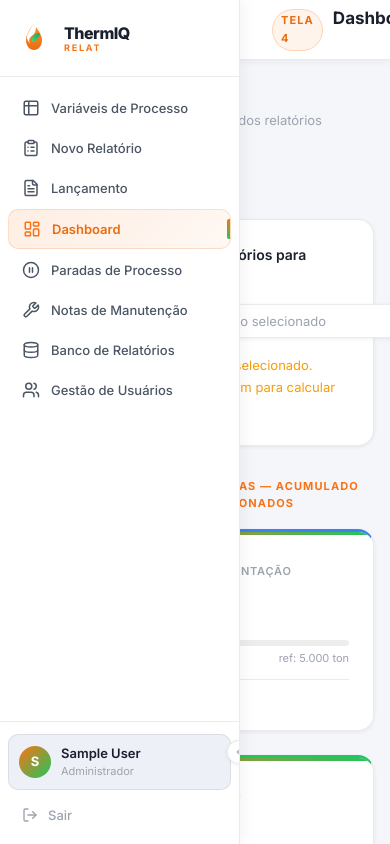
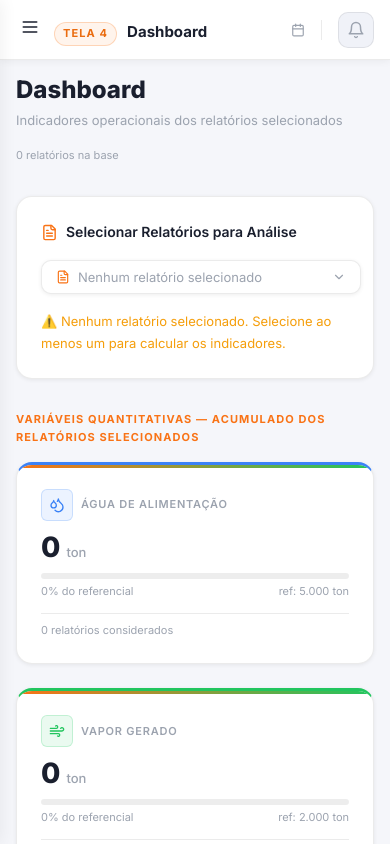
Before and after one commit to waldockandrade/ThermIQ-Relat, a React (Vite) app: page /dashboard in a window 390 px wide. Shown: the top 844 px of the page. Built offline with nearby package versions, Linux system fonts and the light colour scheme; sample sign-in values are in the browser's storage.

Commit message:
fix: adjust mobile layout and vercel SPA routing

```diff
--- a/src/App.jsx
+++ b/src/App.jsx
@@ -27,12 +27,18 @@ function ProtectedRoute({ children }) {
 
 function AppLayout() {
   const [collapsed, setCollapsed] = useState(false)
+  const [mobileOpen, setMobileOpen] = useState(false)
 
   return (
     <div className="app-layout">
-      <Sidebar collapsed={collapsed} onToggle={() => setCollapsed(v => !v)} />
+      <Sidebar
+        collapsed={collapsed}
+        onToggle={() => setCollapsed(v => !v)}
+        mobileOpen={mobileOpen}
+        onMobileClose={() => setMobileOpen(false)}
+      />
       <div className={`app-main${collapsed ? ' sidebar-collapsed' : ''}`}>
-        <Topbar />
+        <Topbar onMobileToggle={() => setMobileOpen(v => !v)} />
         <main className="page-content">
           <Routes>
             <Route path="/"                      element={<Navigate to="/variaveis" replace />} />
--- a/src/components/Sidebar.css
+++ b/src/components/Sidebar.css
@@ -222,3 +222,32 @@
   color: white;
   border-color: var(--accent);
 }
+
+.sidebar-overlay {
+  display: none;
+  position: fixed;
+  inset: 0;
+  background: rgba(0, 0, 0, 0.4);
+  backdrop-filter: blur(2px);
+  z-index: 90;
+  opacity: 0;
+  transition: opacity var(--transition-normal);
+}
+
+.sidebar-overlay.show {
+  display: block;
+  opacity: 1;
+}
+
+@media (max-width: 768px) {
+  .sidebar {
+    transform: translateX(-100%);
+  }
+  .sidebar.mobile-open {
+    transform: translateX(0);
+    width: var(--sidebar-width); /* Garante que ela esteja cheia quando aberta no mobile */
+  }
+  .collapse-btn {
+    display: none;
+  }
+}
--- a/src/components/Sidebar.jsx
+++ b/src/components/Sidebar.jsx
@@ -29,13 +29,14 @@ const NAV_ITEMS = [
   { path: '/usuarios',    label: 'Gestão de Usuários',    icon: Users,           adminOnly: true  },
 ]
 
-export default function Sidebar({ collapsed, onToggle }) {
+export default function Sidebar({ collapsed, onToggle, mobileOpen, onMobileClose }) {
   const navigate   = useNavigate()
   const location   = useLocation()
   const { user, logout, isAdmin } = useAuth()
 
   function handleNav(path) {
     navigate(path)
+    if (onMobileClose) onMobileClose()
   }
 
   function handleLogout() {
@@ -46,7 +47,9 @@ export default function Sidebar({ collapsed, onToggle }) {
   const visibleItems = NAV_ITEMS.filter(item => !item.adminOnly || isAdmin())
 
   return (
-    <aside className={`sidebar${collapsed ? ' collapsed' : ''}`}>
+    <>
+      <div className={`sidebar-overlay${mobileOpen ? ' show' : ''}`} onClick={onMobileClose} />
+      <aside className={`sidebar${collapsed ? ' collapsed' : ''}${mobileOpen ? ' mobile-open' : ''}`}>
       {/* Logo */}
       <div className="sidebar-logo">
         {/* Flame + Leaf logo */}
@@ -121,5 +124,6 @@ export default function Sidebar({ collapsed, onToggle }) {
         {collapsed ? <ChevronRight size={14} /> : <ChevronLeft size={14} />}
       </button>
     </aside>
+    </>
   )
 }
--- a/src/components/Topbar.css
+++ b/src/components/Topbar.css
@@ -80,3 +80,33 @@
   color: var(--accent);
   border-color: rgba(249, 115, 22, 0.3);
 }
+
+.topbar-menu-btn {
+  display: none;
+  align-items: center;
+  justify-content: center;
+  background: transparent;
+  border: none;
+  color: var(--text-primary);
+  cursor: pointer;
+  padding: 4px;
+}
+.topbar-menu-btn:hover {
+  color: var(--accent);
+}
+
+@media (max-width: 768px) {
+  .topbar {
+    left: 0;
+    padding: 0 var(--space-md);
+  }
+  .topbar-menu-btn {
+    display: flex;
+  }
+  .topbar-title {
+    font-size: var(--text-md);
+  }
+  .topbar-date span {
+    display: none; /* remove o texto da data no celular, mantém só icone caso falte espaço ou nem isso */
+  }
+}
--- a/src/components/Topbar.jsx
+++ b/src/components/Topbar.jsx
@@ -1,6 +1,6 @@
 import React from 'react'
 import { useLocation } from 'react-router-dom'
-import { Bell, Search, Calendar } from 'lucide-react'
+import { Bell, Search, Calendar, Menu } from 'lucide-react'
 import './Topbar.css'
 
 const ROUTE_LABELS = {
@@ -20,13 +20,16 @@ function nowLabel() {
   })
 }
 
-export default function Topbar() {
+export default function Topbar({ onMobileToggle }) {
   const location = useLocation()
   const route    = ROUTE_LABELS[location.pathname] || { label: 'ThermIQ Relat', sub: '' }
 
   return (
     <header className="topbar">
       <div className="topbar-left">
+        <button className="topbar-menu-btn" onClick={onMobileToggle} title="Menu">
+          <Menu size={20} />
+        </button>
         <span className="topbar-sub">{route.sub}</span>
         <h1 className="topbar-title">{route.label}</h1>
       </div>
--- a/src/index.css
+++ b/src/index.css
@@ -473,7 +473,8 @@ tbody tr:last-child td { border-bottom: none; }
 @media (max-width: 768px) {
   .grid-2, .grid-3, .grid-4 { grid-template-columns: 1fr; }
   .page-content { padding: var(--space-md); }
-  .app-main { margin-left: var(--sidebar-collapsed); }
+  .app-main { margin-left: 0; }
+  .app-main.sidebar-collapsed { margin-left: 0; }
 }
 
 /* --- Empty State --- */
--- a/src/pages/Dashboard.jsx
+++ b/src/pages/Dashboard.jsx
@@ -746,7 +746,7 @@ export default function Dashboard() {
       ═══════════════════════════════════════════════ */}
       <div className="section-label">Indicadores de Eficiência — Status das Metas</div>
       {/* TargetCards dos KPIs */}
-      <div className="gauges-grid" style={{ gridTemplateColumns:'repeat(3, 1fr)', marginBottom:'var(--space-lg)' }}>
+      <div className="grid-3" style={{ marginBottom:'var(--space-lg)' }}>
         <TargetCard
           label="kW Gerado / ton Vapor"
           value={kpis.kwhPorVapor ?? 0}
```
Also changed, not shown: vercel.json, 4 other files (tests, documents, lock files or other folders).
